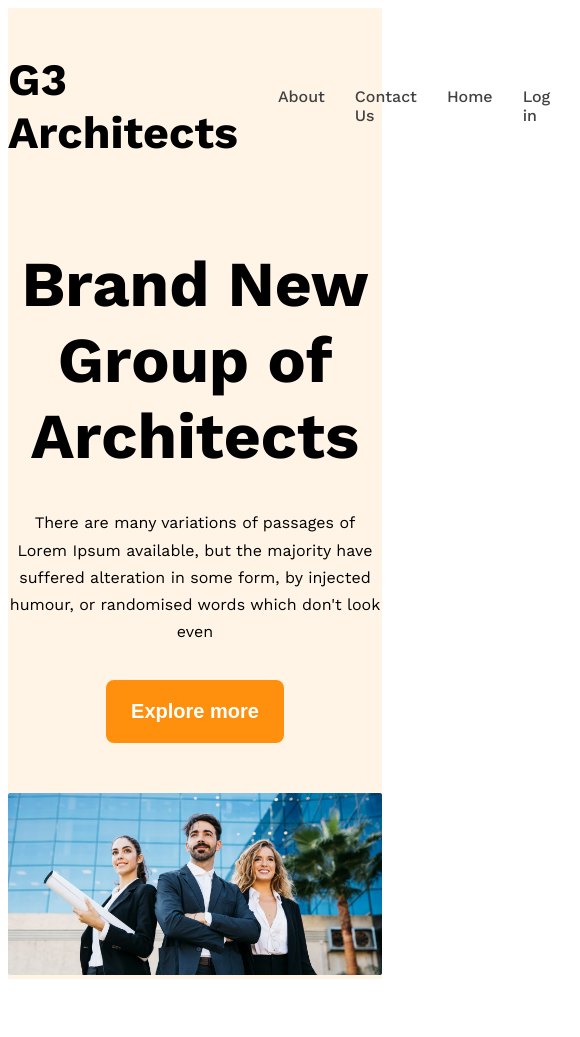
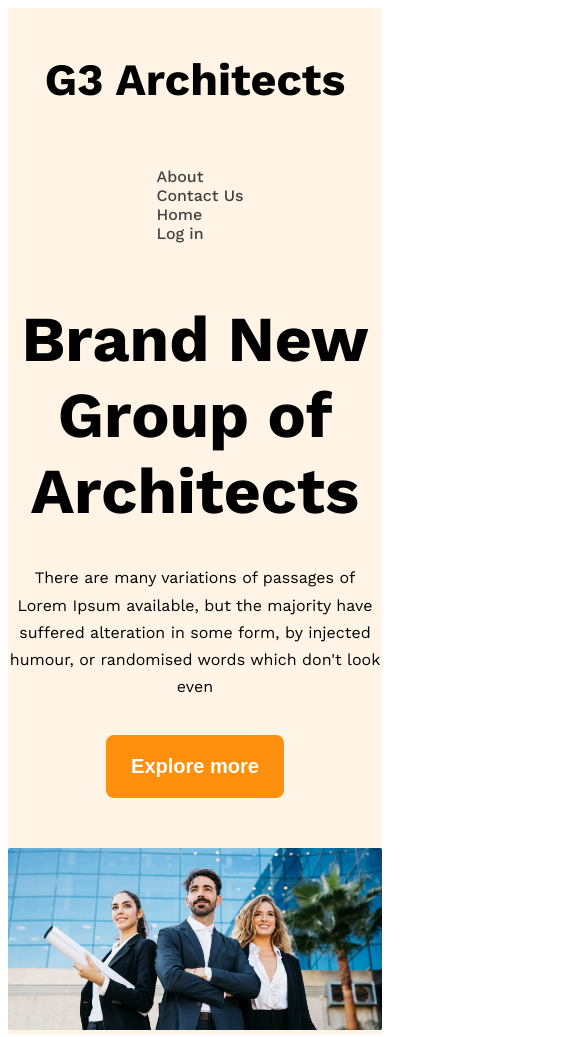
Before and after one commit to syedashraf33/g3-architects-responsive-website, a plain HTML site: page index.html in a window 390 px wide. Shown: the whole page, 580 px wide, since content can reach past the window. Before the commit the page ends 987 px from the top, so only its background shows below. Drawn offline with nearby package versions, Linux system fonts and the light colour scheme.

```diff
--- a/index.html
+++ b/index.html
@@ -10,7 +10,7 @@
     <header class="bg-light">
         <nav class="navbar display-flex">
             <h3 class="brand">G3 Architects</h3>
-            <ul class="nav-liks display-flex">
+            <ul class="nav-links display-flex">
                 <li class="nav-item"><a href="" class="nav-link text-gray">About</a></li>
                 <li class="nav-item"><a href="" class="nav-link text-gray">Contact Us</a></li>
                 <li class="nav-item"><a href="" class="nav-link text-gray">Home</a></li>
--- a/styles/architects.css
+++ b/styles/architects.css
@@ -76,3 +76,11 @@
 .banner-image{
     width: 100%;
 }
+
+/* responsive media querey */
+@media screen and (max-width:556px) {
+    .navbar, .nav-links{
+        flex-direction: column;
+    }
+
+}
```
